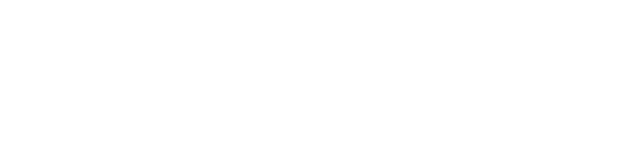
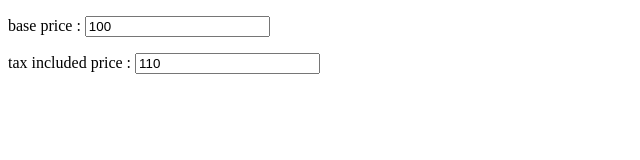
Before and after one commit to mijinco0612/vue-training, a plain HTML site: page index.html in a window 1280 px wide. Shown: the whole page, without its empty margins (0-640 px from the left). Drawn offline with nearby package versions, Linux system fonts and the light colour scheme.

Commit message:
computed getter setter

```diff
--- a/index.html
+++ b/index.html
@@ -7,6 +7,12 @@
 </head>
 <body>
 <div id="app">
+    <p>
+        base price : <input type="text" v-model="basePrice">
+    </p>
+    <p>
+        tax included price : <input type="text" v-model="taxIncludedPrice" >
+    </p>
 </div>
 <script src="https://cdn.jsdelivr.net/npm/vue@2.5.16"></script>
 <script src="js/main.js"></script>
--- a/js/main.js
+++ b/js/main.js
@@ -1,6 +1,16 @@
 var app = new Vue({
   el:'#app',
   data:{
-
+    basePrice : 100
+  },
+  computed:{
+    taxIncludedPrice:{
+      get:function () {
+        return parseInt(this.basePrice * 1.10)
+      },
+      set:function (taxIncludedPrice) {
+        this.basePrice = Math.ceil(taxIncludedPrice / 1.10)
+      }
+    }
   }
 })
```
